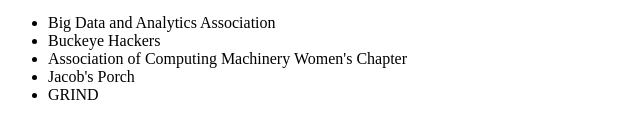
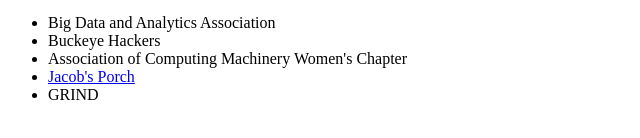
Before and after one commit to eabert/eabert.github.io, a plain HTML site: page index.html in a window 1280 px wide. Shown: the part 154-292 px from the top of the page, 0-640 px from the left. Drawn offline with Linux system fonts and the light colour scheme.

Commit message:
linked JP
added a link to jacob's porch

```diff
--- a/index.html
+++ b/index.html
@@ -1,5 +1,5 @@
 <head>
-<title>Elizabeth</title>
+<title>Elizabeth's Portfolio</title>
 </head>
 
 <body>
@@ -11,7 +11,7 @@
     <li>Big Data and Analytics Association</li>
     <li>Buckeye Hackers</li>
     <li>Association of Computing Machinery Women's Chapter</li>
-    <li>Jacob's Porch<a href="https://www.jacobsporch.com/"></a></li>
+    <li><a href="https://www.jacobsporch.com/">Jacob's Porch</a></li>
     <li>GRIND</li>
   </ul>
 </body>
```
